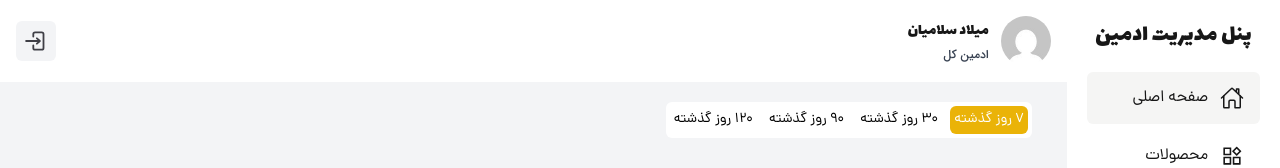
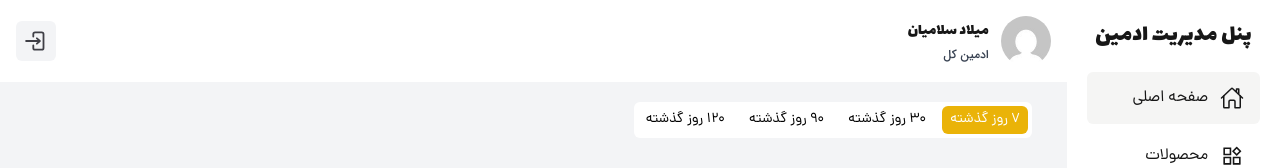
Before and after one commit to milad1385/tool-shop, a Next.js app: page /p-admin in a window 1280 px wide. Shown: the top 168 px of the page. Built offline with nearby package versions, Linux system fonts and the light colour scheme.

Commit message:
add active dynamic color in filters component

```diff
--- a/src/components/modules/p-admin/Filters.tsx
+++ b/src/components/modules/p-admin/Filters.tsx
@@ -6,6 +6,7 @@ import React from "react";
 type Option = {
   label: string;
   slug: string;
+  color?: string;
 };
 
 type TFilter = {
@@ -29,8 +30,14 @@ function Filters({ filterField, options }: TFilter) {
       {options.map((option, index) => (
         <div
           key={index}
-          className={`text-black hover:bg-yellow-500 ${
-            option.slug === paramValue ? "bg-yellow-500 text-white" : ""
+          className={`text-black ${
+            option.color ? `hover:bg-${option?.color}` : "hover:bg-yellow-500"
+          } px-2 ${
+            option.slug === paramValue
+              ? `${
+                  option.color ? `bg-${option.color}` : "bg-yellow-500"
+                } text-white`
+              : ""
           } hover:text-white py-1 px-1 rounded-md`}
           onClick={() => handleFilterParm(option.slug)}
         >
```
